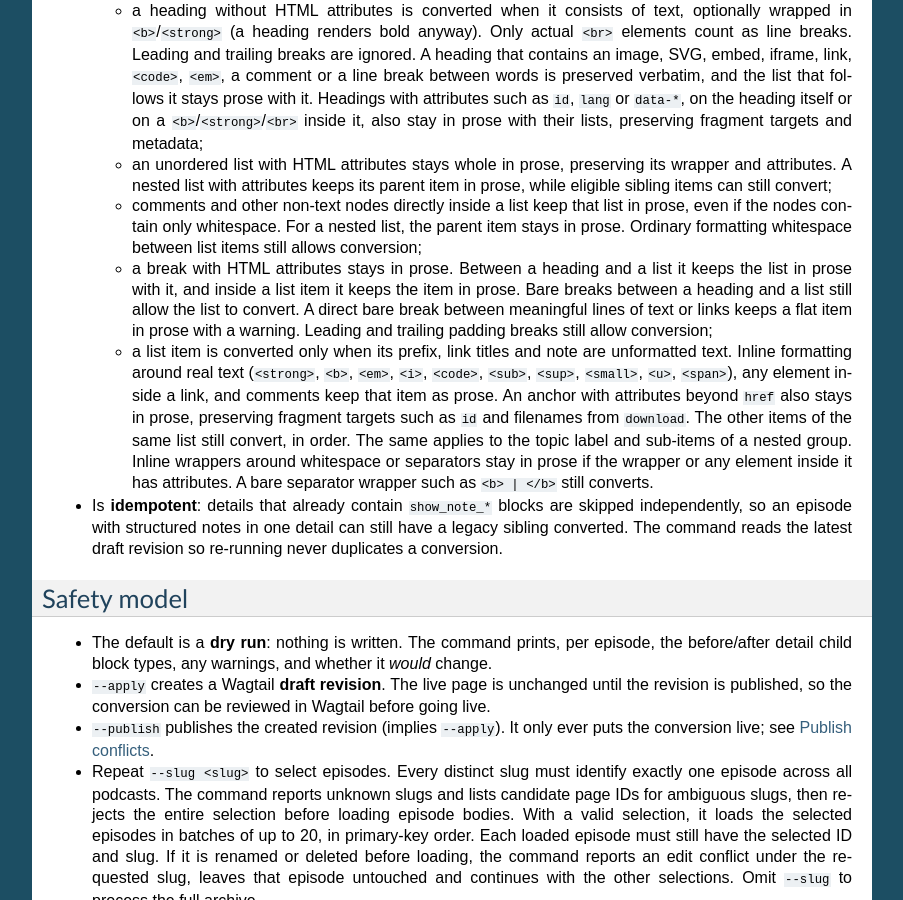
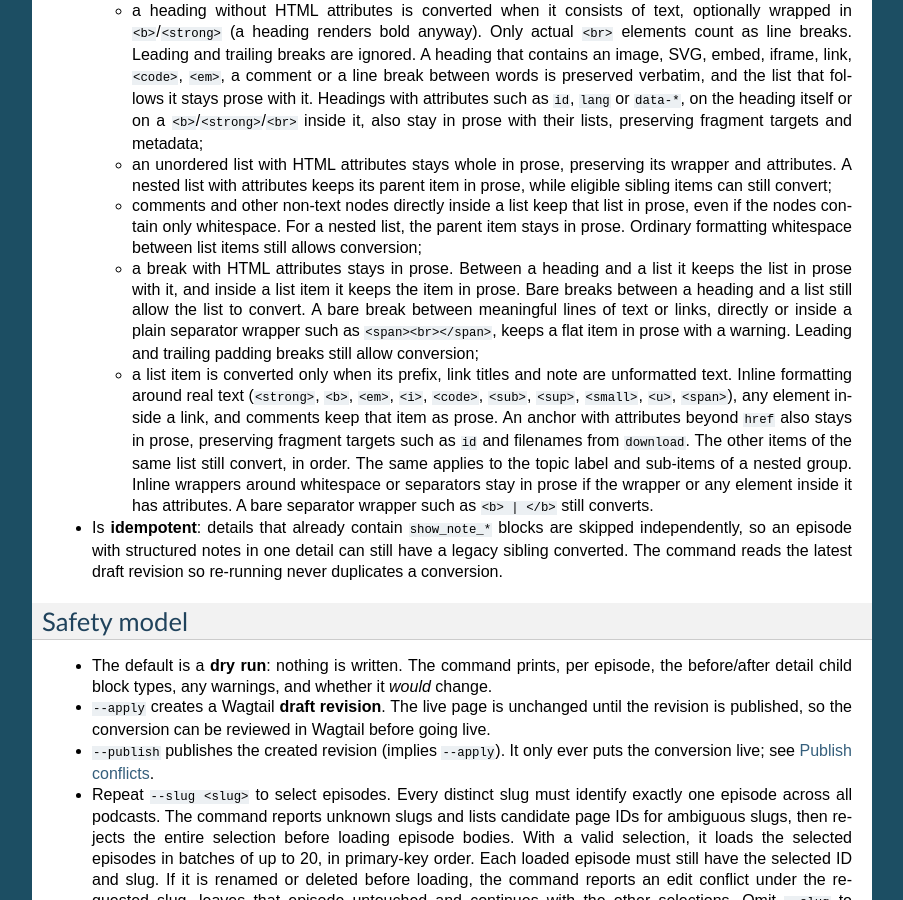
Before and after one commit to ephes/python-podcast, a Sphinx documentation site: the page built from docs/convert-show-notes-runbook.rst, in a window 1280 px wide and 900 px high, scrolled down 792 px. Shown: the whole window, without its empty margins (198-1101 px from the left). Built offline with Sphinx 7.4.7, drawn with Linux system fonts in a browser that asks for light colours.

Commit message:
Keep wrapped line breaks between show-note links in prose

```diff
--- a/docs/convert-show-notes-runbook.rst
+++ b/docs/convert-show-notes-runbook.rst
@@ -70,9 +70,10 @@ What the command does
   - a break with HTML attributes stays in prose. Between a heading and a
     list it keeps the list in prose with it, and inside a list item it keeps
     the item in prose. Bare breaks between a heading and a list still allow
-    the list to convert. A direct bare break between meaningful lines of
-    text or links keeps a flat item in prose with a warning. Leading and
-    trailing padding breaks still allow conversion;
+    the list to convert. A bare break between meaningful lines of text or
+    links, directly or inside a plain separator wrapper such as
+    ``<span><br></span>``, keeps a flat item in prose with a warning. Leading
+    and trailing padding breaks still allow conversion;
   - a list item is converted only when its prefix, link titles and note are
     unformatted text. Inline formatting around real text (``<strong>``,
     ``<b>``, ``<em>``, ``<i>``, ``<code>``, ``<sub>``, ``<sup>``, ``<small>``,
```
Also changed, not shown: 2 other files.
